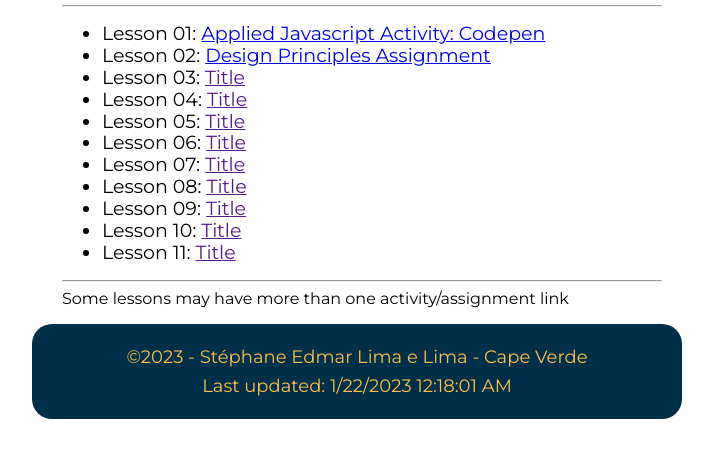
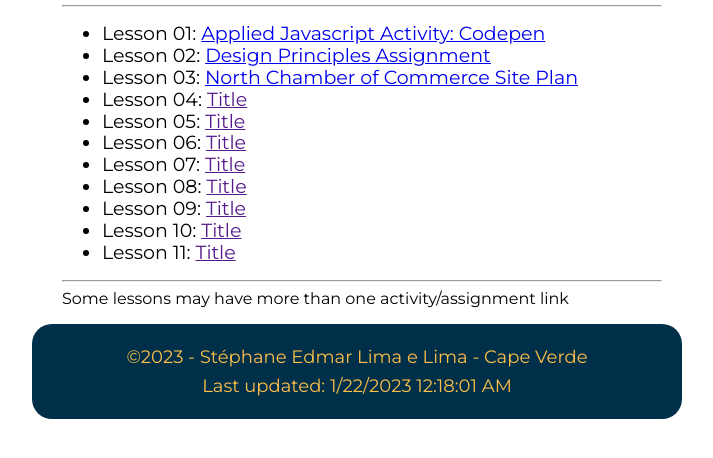
Before and after one commit to stephane-lima/wdd230, a plain HTML site: page index.html in a window 1280 px wide. Shown: the part 256-714 px from the top of the page, without its empty margins (283-996 px from the left). Drawn offline with nearby package versions, Linux system fonts and the light colour scheme.

Commit message:
Add Week 03 Link

```diff
--- a/index.html
+++ b/index.html
@@ -22,7 +22,7 @@
         <ul>
             <li>Lesson 01: <a href="http://codepen.io/Gabriel-Lopes-99999/pen/dyjOabj" target="_blank">Applied Javascript Activity: Codepen</a></li>
             <li>Lesson 02: <a href="http://stephane-lima.github.io/wdd230/lesson2/design-principles.html" target="_blank">Design Principles Assignment</a></li>
-            <li>Lesson 03: <a href="" target="_blank">Title</a></li>
+            <li>Lesson 03: <a href="http://stephane-lima.github.io/wdd230/lesson3/index.html" target="_blank">North Chamber of Commerce Site Plan</a></li>
             <li>Lesson 04: <a href="" target="_blank">Title</a></li>
             <li>Lesson 05: <a href="" target="_blank">Title</a></li>
             <li>Lesson 06: <a href="" target="_blank">Title</a></li>
```
